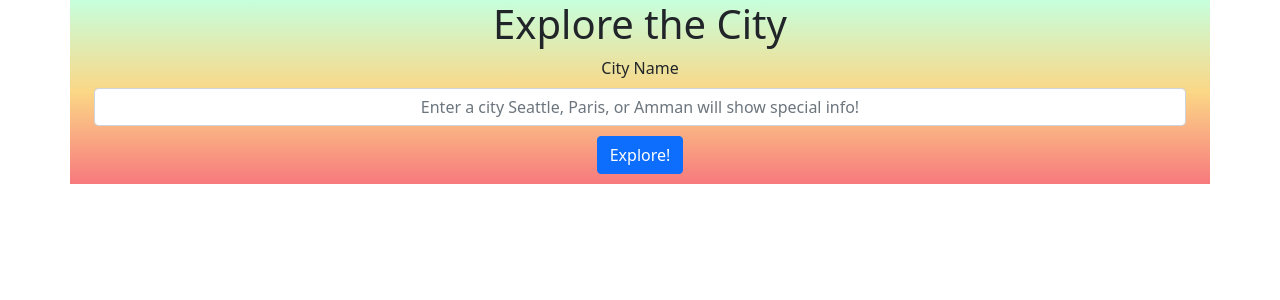
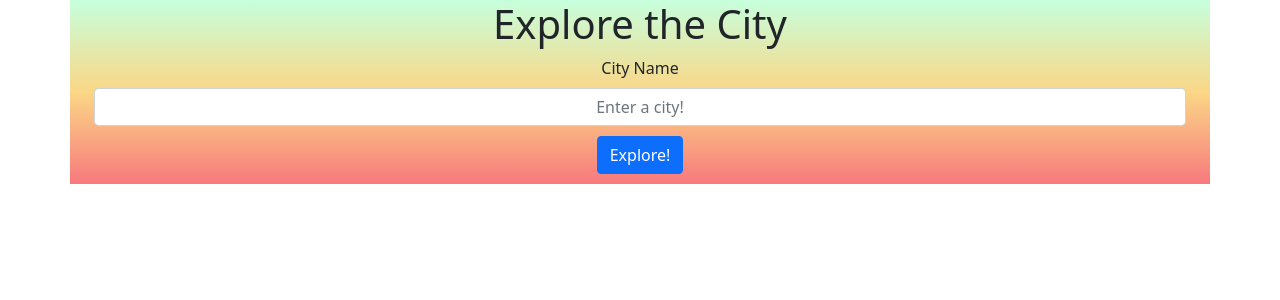
Before and after one commit to DrPayne25/city-explorer, a React (Create React App) app: page / in a window 1280 px wide. Shown: the top 300 px of the page. Built offline with nearby package versions, Linux system fonts and the light colour scheme.

Commit message:
updated placeholder wording

```diff
--- a/src/Main.js
+++ b/src/Main.js
@@ -17,7 +17,7 @@ class Main extends React.Component {
         <Form class="city_form" onSubmit={this.props.handleSubmit}>
           <Form.Group>
             <Form.Label>City Name</Form.Label>
-          <Form.Control as='input' onChange={this.props.handleChange} placeholder='Enter a city Seattle, Paris, or Amman will show special info!' />
+          <Form.Control as='input' onChange={this.props.handleChange} placeholder='Enter a city!' />
           </Form.Group>
           <Button class='button' id='city_button' variant='primary' type='submit'>Explore!</Button>
         </Form>
```
